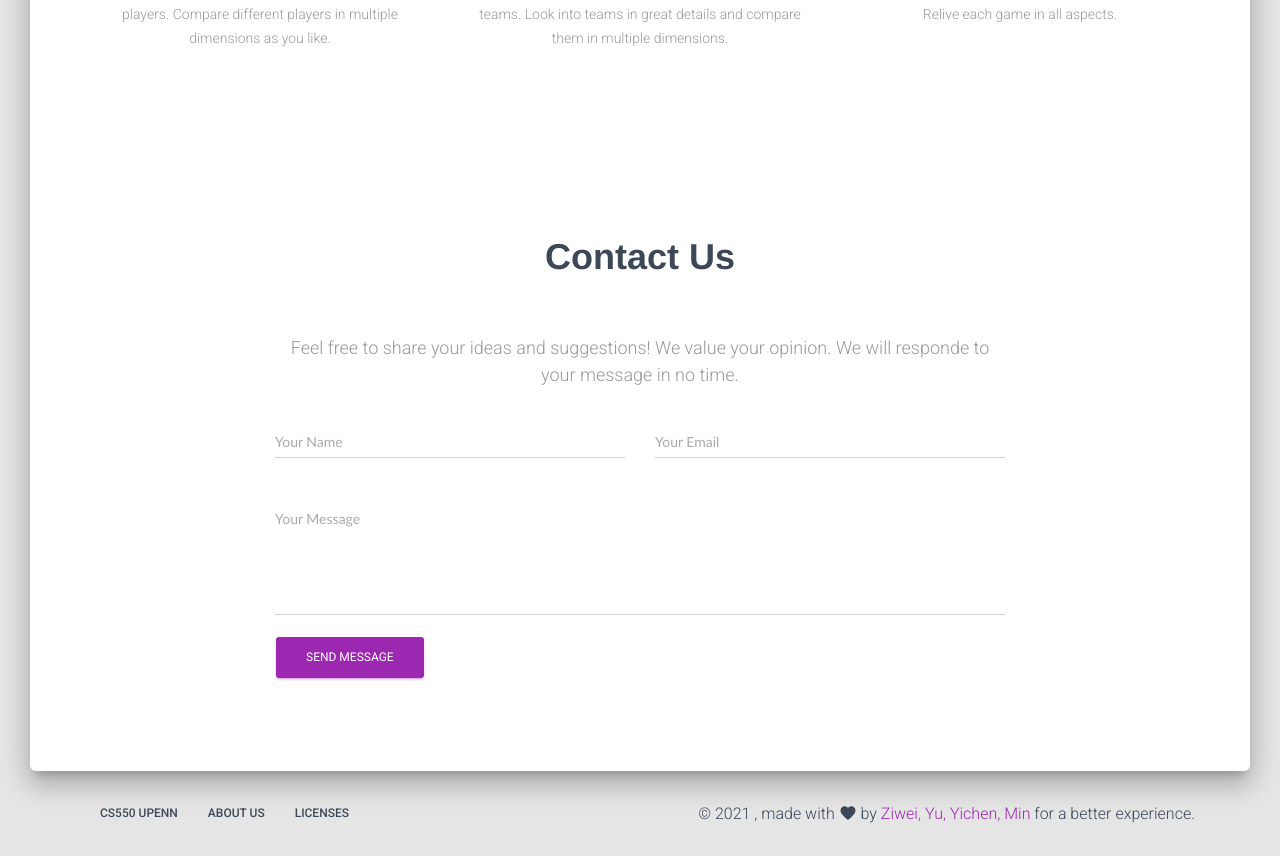
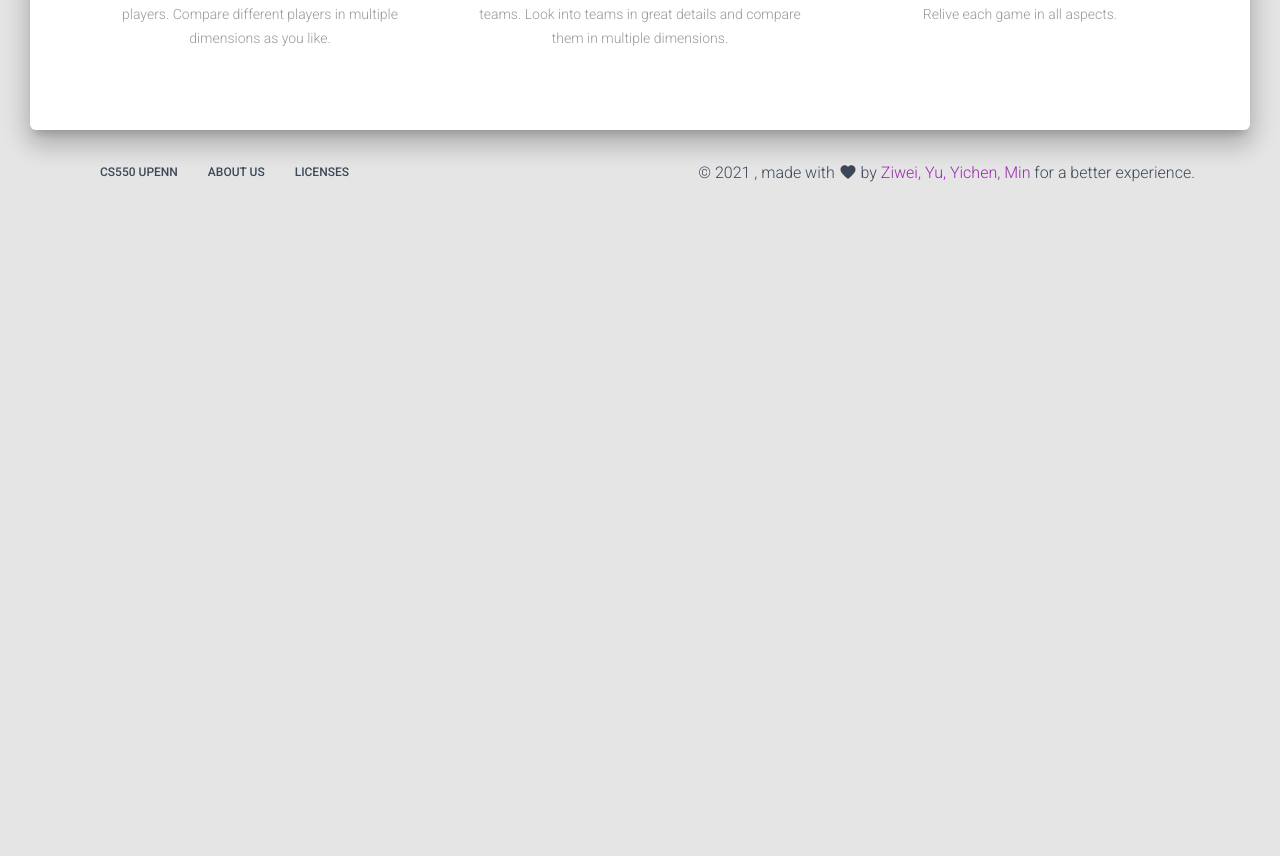
Before and after one commit to KathyZhang-upenn/CIS550-Project-NBA, a React (Create React App) app in the folder nba-webapp/client/: page / in a window 1280 px wide. Shown: the part 1102-1958 px from the top of the page. After the commit the page ends 1317 px from the top, so only its background shows below. Built offline with nearby package versions, Linux system fonts and the light colour scheme.

Commit message:
Home page delete "contact us"

```diff
--- a/nba-webapp/client/src/pages/home/home.js
+++ b/nba-webapp/client/src/pages/home/home.js
@@ -77,7 +77,6 @@ function Home(props) {
       <div className={classNames(classes.main, classes.mainRaised)}>
         <div className={classes.container}>
           <ProductSection />
-          <WorkSection />
         </div>
       </div>
       <Footer />
```
